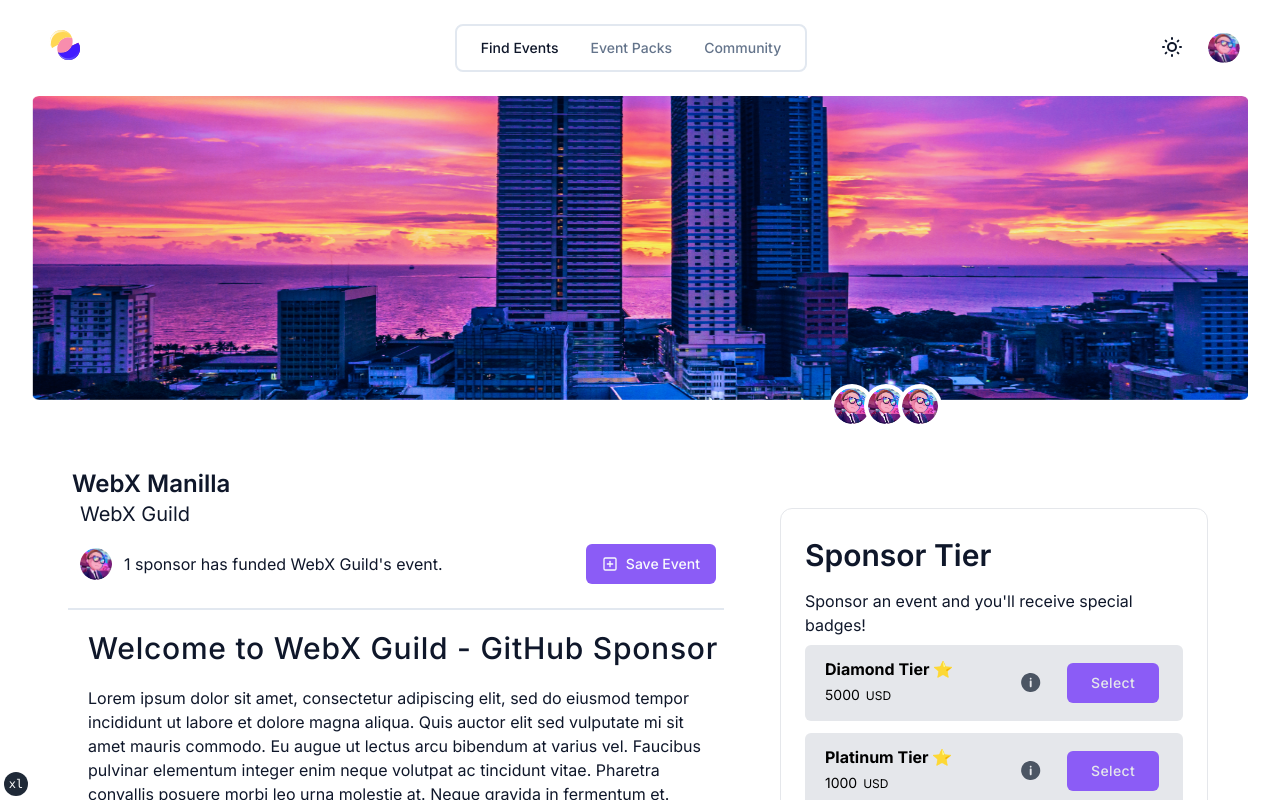
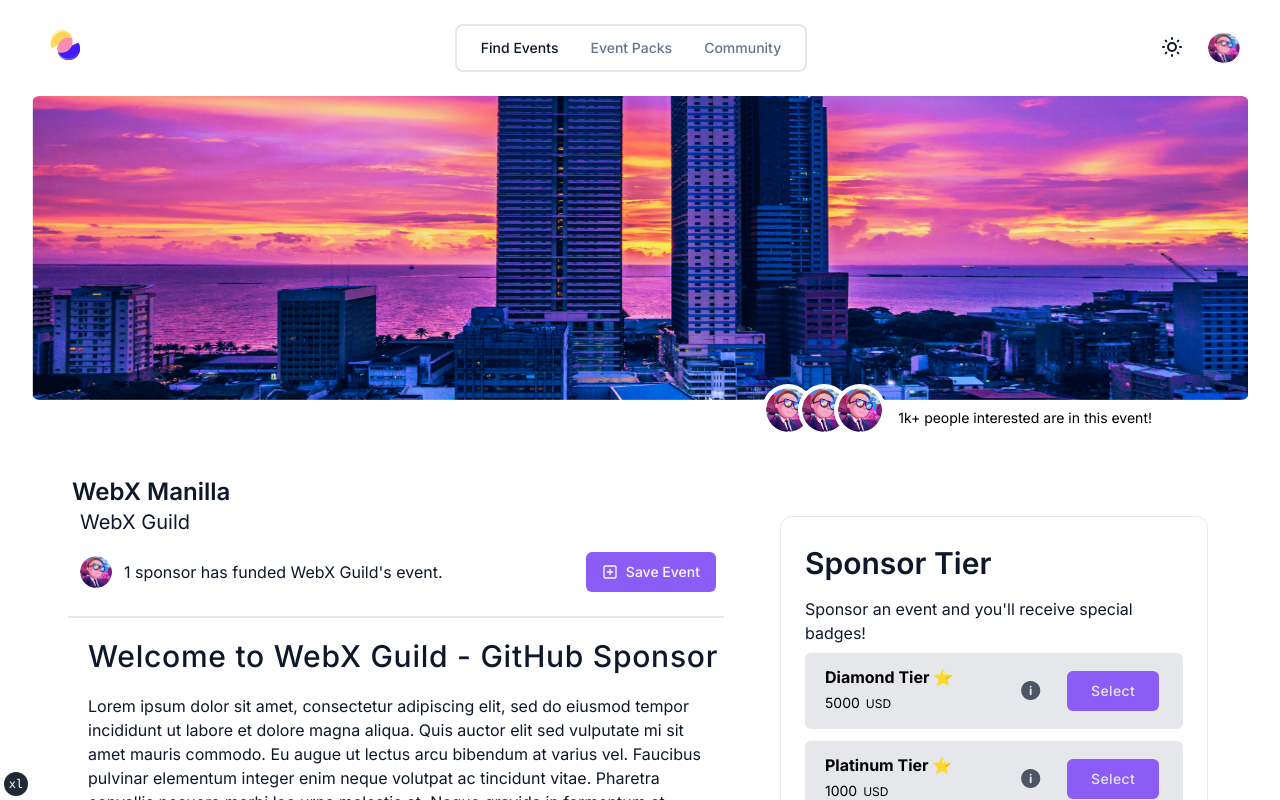
Before and after one commit to Guidlify/guidlify.com, a Next.js app: page /organization/sponsor in a window 1280 px wide. Shown: the top 800 px of the page. Built offline with nearby package versions, Linux system fonts and the light colour scheme.

Commit message:
chore: minor improvements

```diff
--- a/app/organization/sponsor/page.tsx
+++ b/app/organization/sponsor/page.tsx
@@ -52,15 +52,15 @@
   return (
     <div className="container mb-20">
       <BannerOrganization url="/organization/banner.png" />
-      <div className="mr-10 flex justify-end">
+      <div className="mr-24 flex justify-end">
         <div className="mr-3 mt-[-24px]">
           <AvatarOverLap
-            size={36}
+            size={44}
             url={"/organization/avatar.png"}
             option="black"
           />
         </div>
-        <span className="mt-1 text-sm text-white">
+        <span className="mt-2 text-sm text-black dark:text-white">
           1k+ people interested are in this event!
         </span>
       </div>
--- a/components/home-page/avatar-overlap.tsx
+++ b/components/home-page/avatar-overlap.tsx
@@ -31,7 +31,8 @@
               "relative flex h-11 w-11 items-center justify-center rounded-full bg-slate-500 dark:bg-violet-400",
               {
                 "ml-[-10px]": index > 0,
-                "bg-white dark:bg-black": option === "black",
+                "ml-[-16px] bg-white dark:bg-black": option === "black",
+                "h-[52px] w-[52px]": size === 44,
               }
             )}
           >
```
